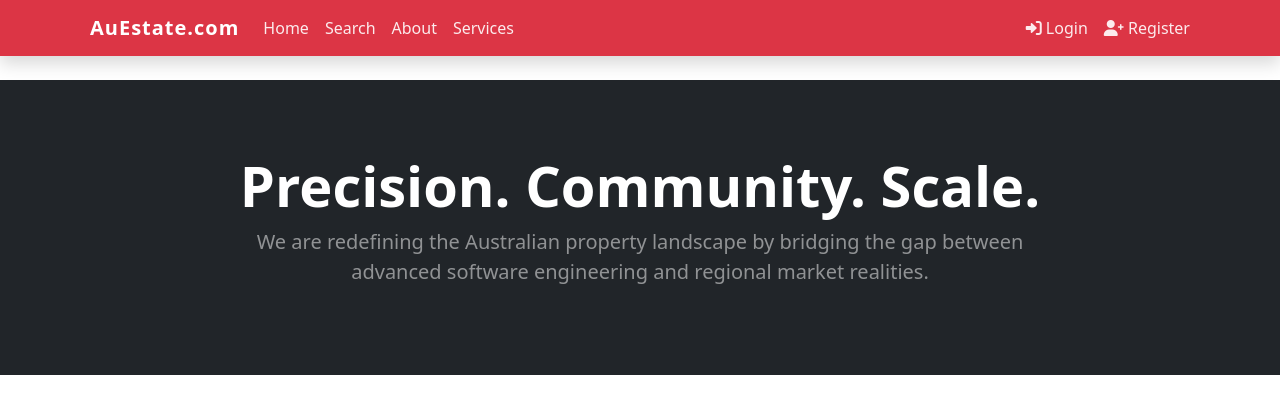
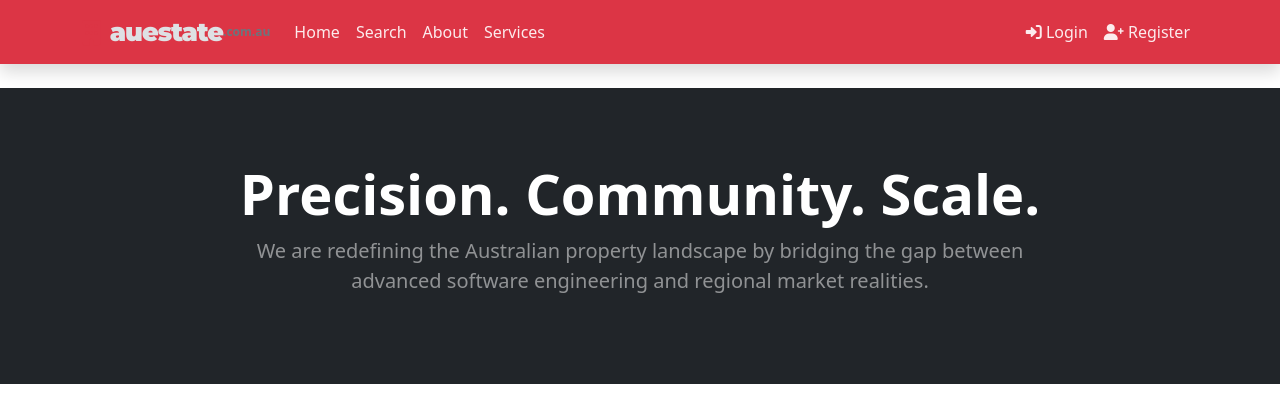
Before and after one commit to luki82/kalgoorlie-real-estate, a Django app: page /about/ in a window 1280 px wide. Shown: the top 420 px of the page. Run offline with Django 5.2, Linux system fonts and the light colour scheme.

Commit message:
Final V1: Switched to Leonora banner image and polished UI

```diff
--- a/core/pages/templates/layouts/base.html
+++ b/core/pages/templates/layouts/base.html
@@ -4,8 +4,15 @@
 <head>
     <meta charset="UTF-8">
     <meta name="viewport" content="width=device-width, initial-scale=1.0">
-    <title>AuEstate.com Kalgoorlie</title>
-    <link rel="shortcut icon" type="image/gif" href="{% static 'img/favicon.gif' %}">
+    <title>
+    {% if listing.title %}
+        {{ listing.title }} | AUestate Kalgoorlie
+    {% else %}
+        AUestate | Real Estate, Sales & Rentals in Kalgoorlie, WA
+    {% endif %}
+</title>
+
+    <link href="https://fonts.googleapis.com/css2?family=Montserrat:wght@700;900&display=swap" rel="stylesheet">
     <link href="https://cdn.jsdelivr.net/npm/bootstrap@5.3.0/dist/css/bootstrap.min.css" rel="stylesheet">
     <link rel="stylesheet" href="https://cdnjs.cloudflare.com/ajax/libs/font-awesome/6.0.0/css/all.min.css">
 
@@ -26,9 +33,14 @@
 
     <nav class="navbar navbar-expand-lg navbar-dark bg-danger mb-4 shadow">
         <div class="container">
-            <a class="navbar-brand" href="{% url 'index' %}">
-                <span class="ms-2 fw-bold text-white"> AuEstate.com</span>
-            </a>
+
+                    <a class="navbar-brand d-flex align-items-center" href="{% url 'index' %}">
+                    <i class="fas fa-building fa-lg text-danger me-2"></i>
+
+                         <span style="font-family: 'Montserrat', sans-serif; font-weight: 900; font-size: 1.6rem; letter-spacing: -1px; color: #dee1e4;">
+                          auestate</span><small class="text-secondary" style="font-weight: 700; font-size: 0.75rem; letter-spacing: 0;">.com.au</small>
+                        </span>
+                     </a>
 
             <button class="navbar-toggler" type="button" data-bs-toggle="collapse" data-bs-target="#navbarNav">
                 <span class="navbar-toggler-icon"></span>
```
Also changed, not shown: core/pages/templates/pages/index.html (+12 -11 lines), core/static/img/leanora.jpeg (added), 2 other files.
